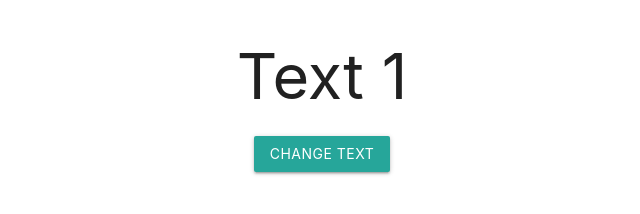
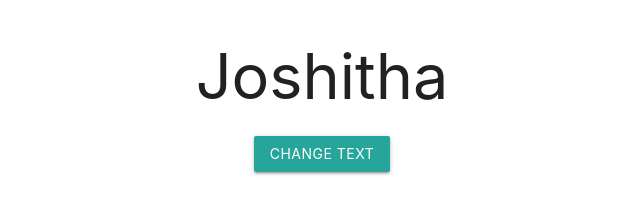
Before and after one commit to JoshiYalamanchili/Sit725-2025-t2-part1, a plain HTML site: page index.html in a window 1280 px wide. Both pictures are taken after a click on the link "CHANGE TEXT". Shown: the whole page, without its empty margins (318-958 px from the left). Drawn offline with nearby package versions, Linux system fonts and the light colour scheme.

Commit message:
Modified file content

```diff
--- a/index.html
+++ b/index.html
@@ -16,7 +16,7 @@
 <div class="container">
 <div class="row">
 <div class="col s12">
-<h1 id="heading" class="center-align">SIT 725</h1>
+<h1 id="heading" class="center-align">SIT 725 of S223681984</h1>
 </div>
 <div class="col s12 center-align">
 <a class="waves-effect waves-light btn" onclick="changeText()">Change Text</a>
--- a/js/scripts.js
+++ b/js/scripts.js
@@ -1,5 +1,5 @@
 function changeText(){
-    var textsArray = ["Text 1","Text 2", "Text 3", "Text 4", "Text 5"]
+    var textsArray = ["Joshitha","Yalamanchili", "Testing", "Success"]
     var number = getRandomNumberBetween(0,textsArray.length - 1)
     console.log("Index: ", number)
     document.getElementById("heading").innerHTML = textsArray[number];
```
